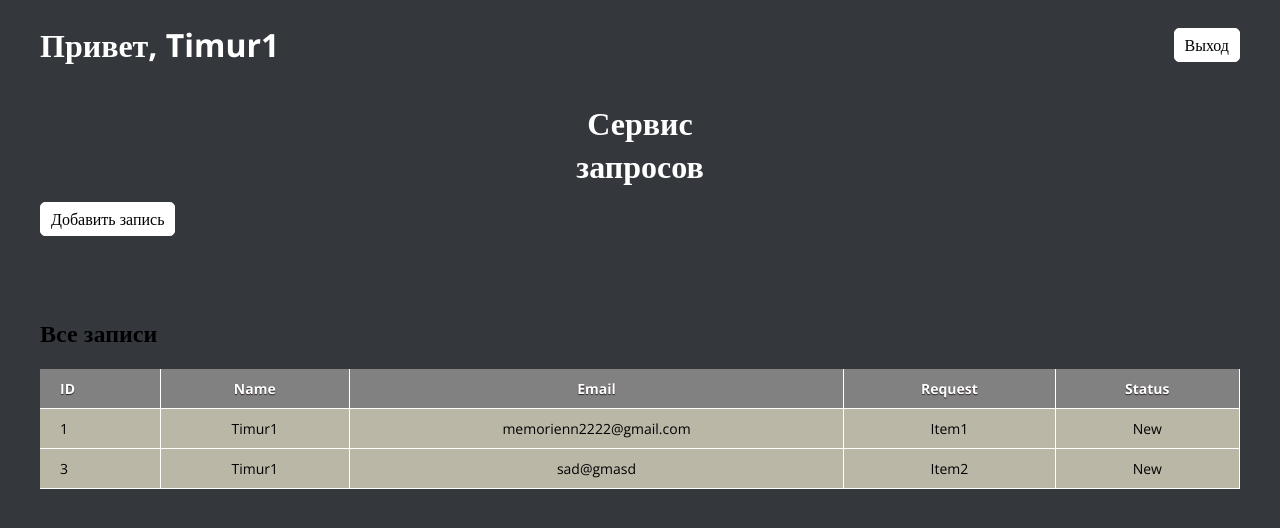
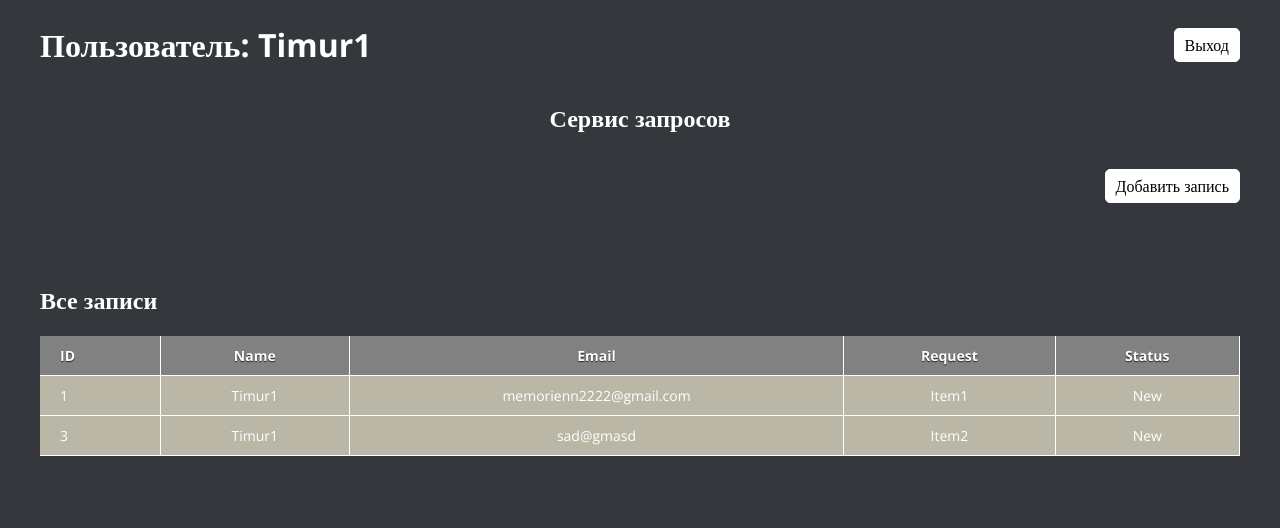
Before and after one commit to B0NNERR/requests_service, a Flask app: page / in a window 1280 px wide. Shown: the top 528 px of the page. Run offline with Flask 3, Linux system fonts and the light colour scheme; a user stored in the database is signed in; data comes from the database, SQL or seed files in the repository; both versions use the stored data as it was after the commit; some libraries are stand-ins or nearby versions.

Commit message:
Change styles and layout

```diff
--- a/app.py
+++ b/app.py
@@ -58,7 +58,7 @@ def get_all_requests():
     conn.close()
     return requests
 
-# Основная страница для отображения всех учетных записей и формы для добавления новой учетной записи
+# Основная страница
 @app.route('/', methods=['GET', 'POST'])
 def index():
     if 'username' in session:
@@ -88,6 +88,7 @@ def check_credentials(username, password):
     conn.close()
     return employee is not None
 
+# Функция регистрации пользователя
 @app.route('/register', methods=['GET', 'POST'])
 def register():
     if request.method == 'POST':
@@ -104,6 +105,7 @@ def logout():
     session.pop('username', None)
     return redirect(url_for('login'))
 
+# Форма добавления записи в БД requests
 @app.route('/add', methods=['GET', 'POST'])
 def add_request():
     if request.method == 'POST':
--- a/static/styles/styles.css
+++ b/static/styles/styles.css
@@ -116,7 +116,7 @@ h1 {
 .main-header {
 	padding: 0;
 	margin: 0;
-	min-width: 300px;
+	min-width: 500px;
 	text-align: left;
 }
 
@@ -152,7 +152,6 @@ h1 {
 .main-link {
 	display: inline-block;
 	text-align: right;
-	margin-right: 50px;
 	color: #000;
 	text-decoration: none;
 	border: 1px solid #fff;
@@ -161,6 +160,10 @@ h1 {
 	background-color: #fff;
 	transition: background-color 0.2s ease, border 0.2s ease, color 0.2s ease;
 }
+.main-link:not(:first-child) {
+	margin-right: 50px;
+}
+
 .main-link:hover {
 	background-color: #000;
 	border: 1px solid #000;
@@ -263,3 +266,19 @@ tbody {
 	border-width: 0 1px 1px 0;
 	border-color: white;
 }
+
+.subtitle {
+	display: flex;
+	justify-content: center;
+	text-align: center;
+	min-width: 500px;
+	color: #fff;
+}
+.link-container {
+	display: flex;
+	justify-content: flex-end;
+	margin-right: 0;
+}
+section {
+	color: #fff;
+}
--- a/templates/login.html
+++ b/templates/login.html
@@ -1,5 +1,5 @@
 <!DOCTYPE html>
-<html lang="en">
+<html lang="ru">
 	<head>
 		<meta charset="UTF-8" />
 		<meta name="viewport" content="width=device-width, initial-scale=1.0" />
--- a/templates/main.html
+++ b/templates/main.html
@@ -12,17 +12,19 @@
 	<body>
 		<div class="container">
 			<div class="hello">
-				<h1 class="main-header">Привет, {{ username }}</h1>
+				<h1 class="main-header">Пользователь: {{ username }}</h1>
 				<a href="/logout" class="logout">Выход</a>
 			</div>
 		</div>
 		<header>
-			<h1>Сервис запросов</h1>
+			<h2 class="subtitle"><span>Сервис запросов</span></h2>
 			<nav>
 				<div class="container">
-					<a class="main-link" href="{{ url_for('add_request') }}"
-						>Добавить запись</a
-					>
+					<div class="link-container">
+						<a class="main-link" href="{{ url_for('add_request') }}"
+							>Добавить запись</a
+						>
+					</div>
 				</div>
 			</nav>
 		</header>
```
Also changed, not shown: templates/index.html (deleted, +0 -11 lines), requests.db.
